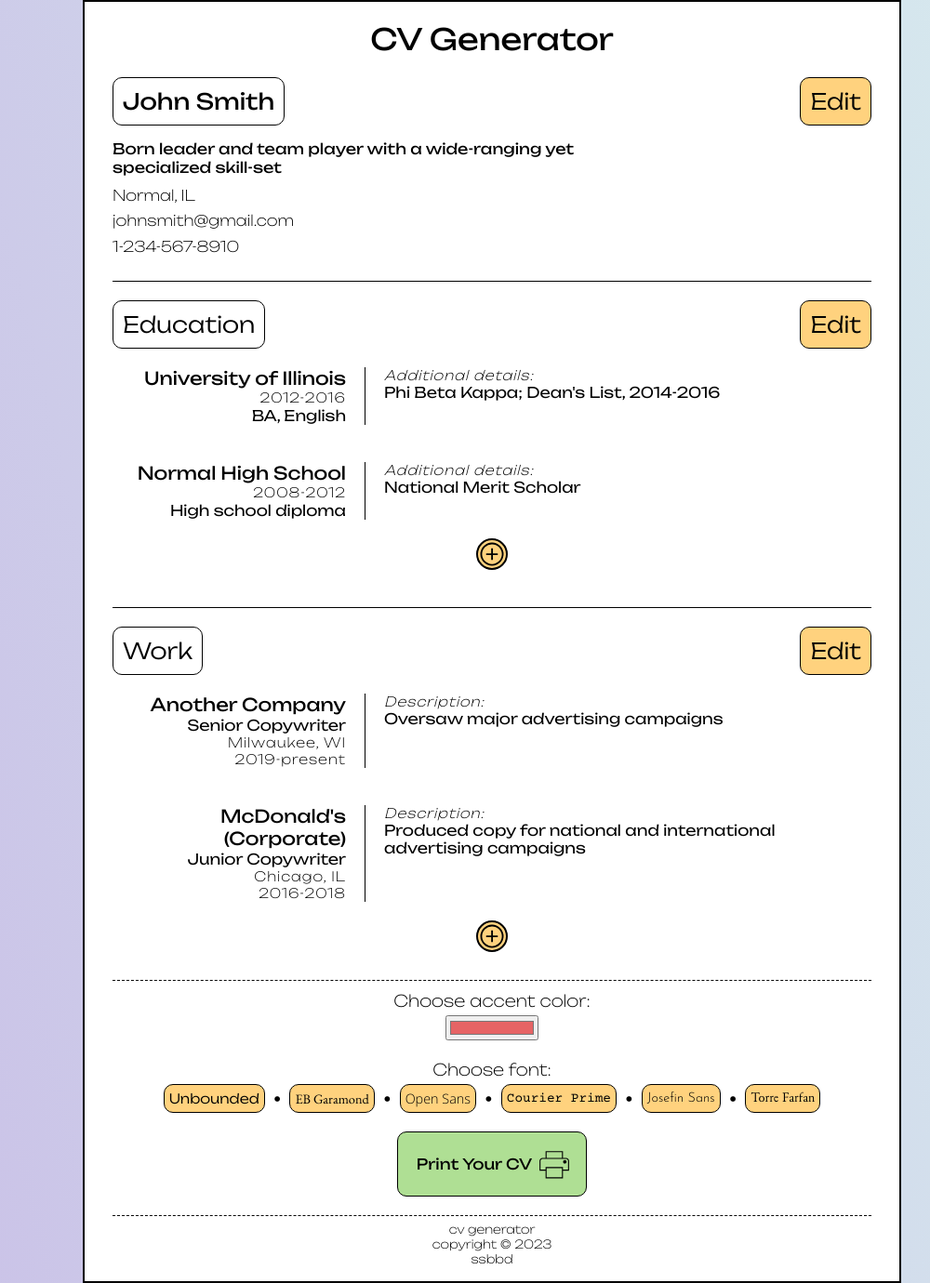
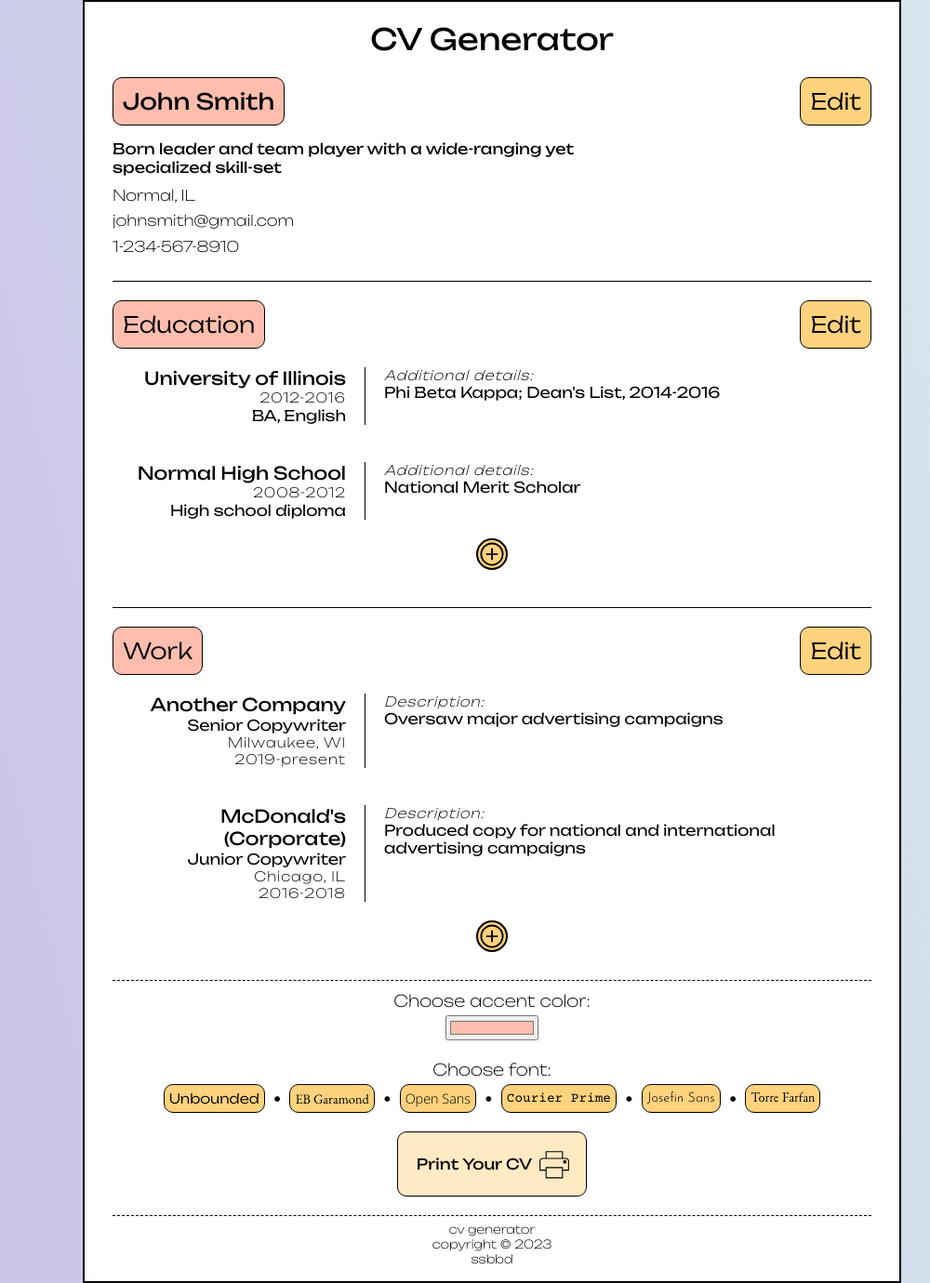
Before and after one commit to seanstephenbrian/cv-project, a React (Create React App) app: page / in a window 1280 px wide. Shown: the whole page at 93% size, without its empty margins (111-1111 px from the left). Built offline with nearby package versions, Linux system fonts and the light colour scheme.

Commit message:
allow user to choose accent color!

```diff
--- a/src/App.js
+++ b/src/App.js
@@ -18,10 +18,11 @@ import './styles/app.css';
 
 class App extends React.Component {
 
-    constructor() {
-        super();
+    constructor(props) {
+        super(props);
 
         this.allowEdits = this.allowEdits.bind(this);
+        this.changeAccentColor = this.changeAccentColor.bind(this);
         this.changeFont = this.changeFont.bind(this);
         this.createEntry = this.createEntry.bind(this);
         this.removeItem = this.removeItem.bind(this);
@@ -75,7 +76,7 @@ class App extends React.Component {
                     id: uniqid()
                 }
             ],
-            accent: '#e66465',
+            accent: '#FFBEAD',
             font: 'Unbounded'
         }
     }
@@ -87,6 +88,10 @@ class App extends React.Component {
             return;
         }
         this.setState({editing: section});
+    }
+
+    changeAccentColor(newColor) {
+        this.setState({accent: newColor});
     }
 
     changeFont(fontChoice) {
@@ -172,22 +177,25 @@ class App extends React.Component {
                 <div className="wrapper" style={{fontFamily: this.state.font}}>
                     <AppTitle />
                     <General
+                        accentColor={this.state.accent}
                         editing={this.state.editing}
                         generalInfo={this.state.general}
                         onGeneralInfoChange={(property, value) => {this.updateGeneralInfo(property, value)}}
                         onSaveEditsClick={this.saveEdits}
                     />
                     <Education
+                        accentColor={this.state.accent}
                         createEducationEntry={() => {this.createEntry('education')}}
                         educationInfo={this.state.education}
                         onEditEducationClick={() => {this.allowEdits('education')}}
                     />
                     <Work
+                        accentColor={this.state.accent}
                         createWorkEntry={() => {this.createEntry('work')}}
                         onEditWorkClick={() => {this.allowEdits('work')}}
                         workInfo={this.state.work}
                     />
-                    <PrintOptions onFontClick={this.changeFont} />
+                    <PrintOptions accentColor={this.state.accent} onColorChange={this.changeAccentColor} onFontClick={this.changeFont} />
                     <Footer />
                 </div>
             )
@@ -197,11 +205,13 @@ class App extends React.Component {
                 <div className="wrapper" style={{fontFamily: this.state.font}}>
                     <AppTitle />
                     <General
+                        accentColor={this.state.accent}
                         editing={this.state.editing}
                         generalInfo={this.state.general}
                         onEditGeneralClick={() => {this.allowEdits('general')}}
                     />
                     <Education
+                        accentColor={this.state.accent}
                         createEducationEntry={() => {this.createEntry('education')}}
                         editing='true'
                         educationInfo={this.state.education}
@@ -210,11 +220,12 @@ class App extends React.Component {
                         onTextChange={this.updateInformation}
                     />
                     <Work
+                        accentColor={this.state.accent}
                         createWorkEntry={() => {this.createEntry('work')}}
                         onEditWorkClick={() => {this.allowEdits('work')}}
                         workInfo={this.state.work}
                     />
-                    <PrintOptions onFontClick={this.changeFont} />
+                    <PrintOptions accentColor={this.state.accent} onColorChange={this.changeAccentColor} onFontClick={this.changeFont} />
                     <Footer />
                 </div>
             )
@@ -224,16 +235,19 @@ class App extends React.Component {
                 <div className="wrapper" style={{fontFamily: this.state.font}}>
                     <AppTitle />
                     <General
+                        accentColor={this.state.accent}
                         editing={this.state.editing}
                         generalInfo={this.state.general}
                         onEditGeneralClick={() => {this.allowEdits('general')}}
                     />
                     <Education
+                        accentColor={this.state.accent}
                         createEducationEntry={() => {this.createEntry('education')}}
                         educationInfo={this.state.education}
                         onEditEducationClick={() => { this.allowEdits('education')}}
                     />
                     <Work
+                        accentColor={this.state.accent}
                         createWorkEntry={() => {this.createEntry('work')}}
                         editing='true'
                         onDeleteClick={this.removeItem}
@@ -241,7 +255,7 @@ class App extends React.Component {
                         onTextChange={this.updateInformation}
                         workInfo={this.state.work}
                     />
-                    <PrintOptions onFontClick={this.changeFont} />
+                    <PrintOptions accentColor={this.state.accent} onColorChange={this.changeAccentColor} onFontClick={this.changeFont} />
                     <Footer />
                 </div>
             )
@@ -251,21 +265,24 @@ class App extends React.Component {
                 <div className="wrapper" style={{fontFamily: this.state.font}}>
                     <AppTitle />
                     <General
+                        accentColor={this.state.accent}
                         editing={this.state.editing}
                         generalInfo={this.state.general}
                         onEditGeneralClick={() => {this.allowEdits('general')}}
                     />
                     <Education
+                        accentColor={this.state.accent}
                         createEducationEntry={() => {this.createEntry('education')}}
                         educationInfo={this.state.education}
                         onEditEducationClick={() => {this.allowEdits('education')}}
                     />
                     <Work
+                        accentColor={this.state.accent}
                         createWorkEntry={() => {this.createEntry('work')}}
                         onEditWorkClick={() => {this.allowEdits('work')}}
                         workInfo={this.state.work}
                     />
-                    <PrintOptions onFontClick={this.changeFont} />
+                    <PrintOptions accentColor={this.state.accent} onColorChange={this.changeAccentColor} onFontClick={this.changeFont} />
                     <Footer />
                 </div>
             )
--- a/src/components/Education.js
+++ b/src/components/Education.js
@@ -44,7 +44,7 @@ class Education extends React.Component {
             return (
                 <div className='education-section'>
                     <div className='education-section-title'>
-                        <span className='education-title-border'>Education</span>
+                        <span className='education-title-border' style={{backgroundColor: this.props.accentColor}}>Education</span>
                         <div className='edit-button edit-education no-print' onClick={this.handleSaveEditsClick}>Save All Edits</div>
                     </div>
 
@@ -91,7 +91,7 @@ class Education extends React.Component {
         return (
             <div className='education-section'>
                 <div className='education-section-title'>
-                    <span className='education-title-border'>Education</span>
+                    <span className='education-title-border' style={{backgroundColor: this.props.accentColor}}>Education</span>
                     <div className='edit-button edit-education no-print' onClick={this.handleEditClick}>Edit</div>
                 </div>
                 {educationInfo.map((entry) => {
--- a/src/components/General.js
+++ b/src/components/General.js
@@ -101,7 +101,7 @@ class General extends React.Component {
         } else {
             return (
                 <div className='general-info'>
-                    <div className='name'><span className='name-border'>{name}</span></div>
+                    <div className='name'><span className='name-border' style={{backgroundColor: this.props.accentColor}}>{name}</span></div>
                     {this.returnEditButton()}
                     <div className='email'>{email}</div>
                     <div className='phone'>{phone}</div>
--- a/src/components/Print.js
+++ b/src/components/Print.js
@@ -8,7 +8,12 @@ class PrintOptions extends React.Component {
     constructor(props) {
         super(props);
 
+        this.handleColorChange = this.handleColorChange.bind(this);
         this.handleFontClick = this.handleFontClick.bind(this);
+    }
+
+    handleColorChange(e) {
+        this.props.onColorChange(e.target.value);
     }
 
     handleFontClick(fontChoice) {
@@ -20,7 +25,7 @@ class PrintOptions extends React.Component {
             <div className='print-options no-print'>
                 <div className='accent-options'>
                     <label className='accent-text' htmlFor='accent-color'>Choose accent color:</label>
-                    <input className='color-picker' type='color' id='accent-color' name='accent-color' value='#e66465'/>
+                    <input className='color-picker' type='color' id='accent-color' name='accent-color' value={this.props.accentColor} onChange={this.handleColorChange} />
                 </div>
                 <div className='font-options'>
                     <span className='font-text'>Choose font:</span>
--- a/src/components/Work.js
+++ b/src/components/Work.js
@@ -44,7 +44,7 @@ class Work extends React.Component {
             return (
                 <div className='work-section'>
                     <div className='work-section-title'>
-                        <span className='work-title-border'>Work</span>
+                        <span className='work-title-border' style={{backgroundColor: this.props.accentColor}}>Work</span>
                         <div className='edit-button edit-work no-print' onClick={this.handleSaveEditsClick}>Save All Edits</div>
                     </div>
 
@@ -88,7 +88,7 @@ class Work extends React.Component {
         return (
             <div className='work-section'>
                 <div className='work-section-title'>
-                    <span className='work-title-border'>Work</span>
+                    <span className='work-title-border' style={{backgroundColor: this.props.accentColor}}>Work</span>
                     <div className='edit-button edit-work no-print' onClick={this.handleEditClick} >Edit</div>
                 </div>
                 {workInfo.map((entry) => {
--- a/src/styles/print.css
+++ b/src/styles/print.css
@@ -91,7 +91,6 @@
 
 .print-section {
     cursor: pointer;
-    background-color: #97d573c3;
     margin: 0 auto 20px;
     width: fit-content;
     border: 0.5px solid black;
@@ -101,6 +100,7 @@
     justify-content: center;
     align-items: center;
     transition: transform 0.1s ease-in-out;
+    background-color: rgba(255, 228, 179, 0.775);
 }
 
 .print-section:hover {
```
